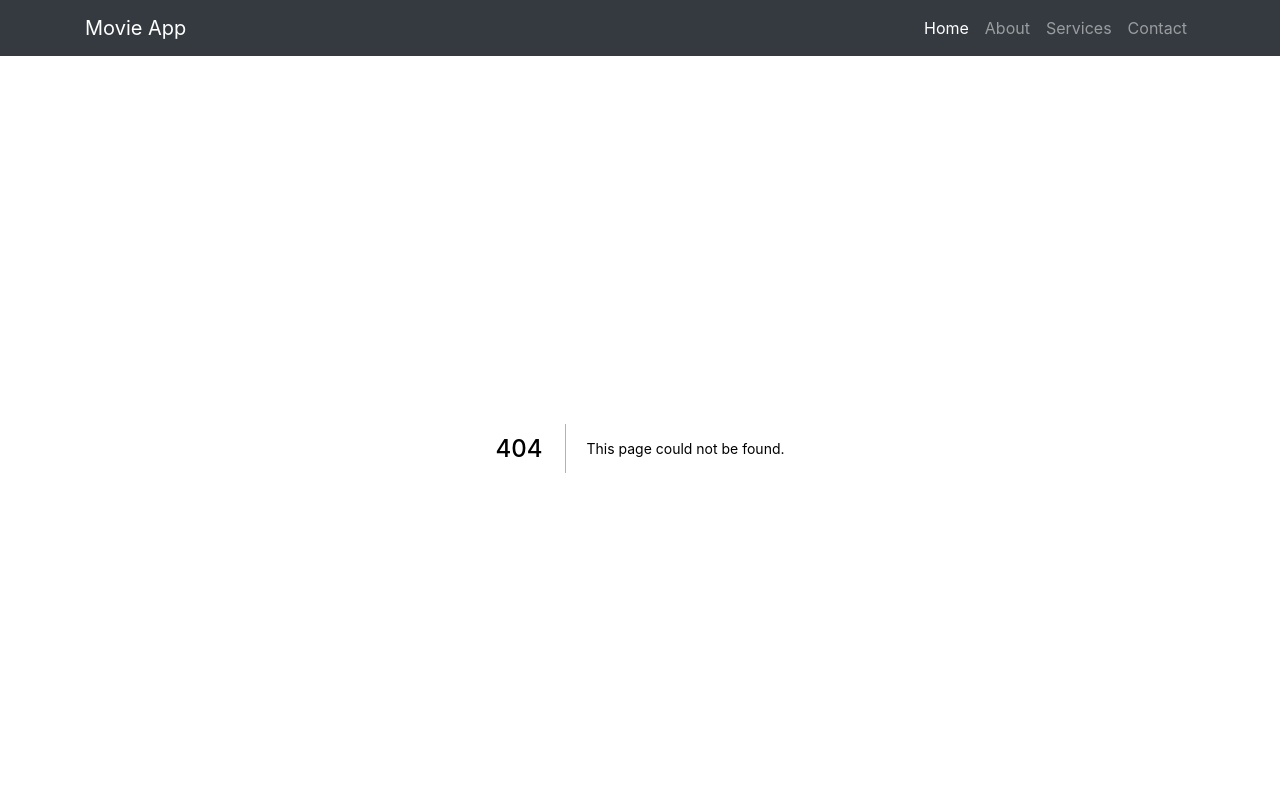
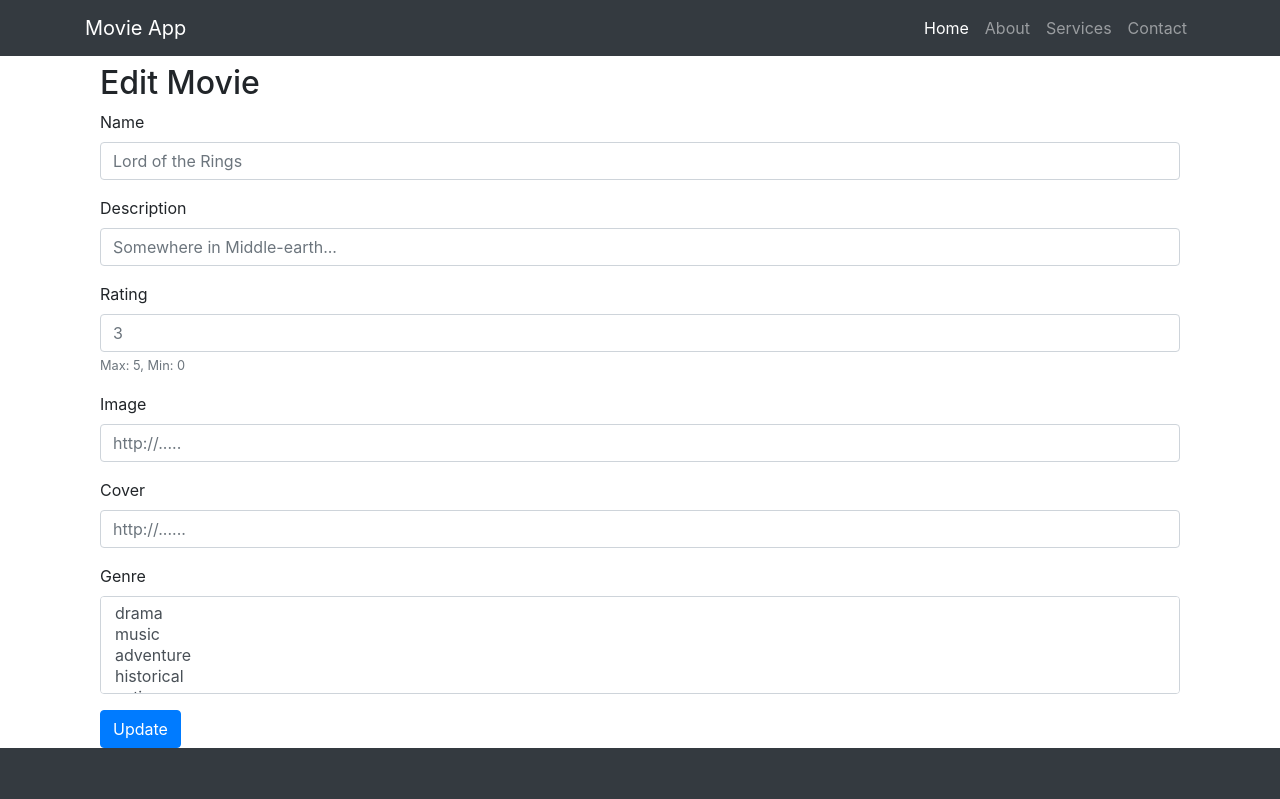
Before and after one commit to shouta-nakashima/movie-app, a Next.js app: page /movies/1/edit in a window 1280 px wide. Before the commit this address had no page. Shown: the top 799 px of the page. Built offline with nearby package versions, Linux system fonts and the light colour scheme; no server answers.

Commit message:
update movie

```diff
--- a/actions/index.js
+++ b/actions/index.js
@@ -36,6 +36,12 @@ export const getMovieById = (id) => {
 		.then((res) => res.data);
 };
 
+export const updateMovie = (movie) => {
+	return axios
+		.patch(`http://localhost:3000/api/v1/movie/${movie.id}`, movie)
+		.then((res) => res.data);
+};
+
 export const deleteMovie = (id) => {
 	return axios
 		.delete(`http://localhost:3000/api/v1/movie/${id}`)
--- a/components/MovieCreateForm.js
+++ b/components/MovieCreateForm.js
@@ -1,4 +1,4 @@
-import React, { useState } from "react";
+import React, { useEffect, useState } from "react";
 
 const MovieCreateForm = (props) => {
 	const [form, setForm] = useState({
@@ -8,6 +8,12 @@ const MovieCreateForm = (props) => {
 		image: "",
 		cover: "",
 	});
+
+	useEffect(() => {
+		if (props.initialData) {
+			setForm(props.initialData);
+		}
+	}, [props.initialData]);
 
 	const handleChange = (e) => {
 		const target = e.target;
@@ -121,7 +127,7 @@ const MovieCreateForm = (props) => {
 					</select>
 				</div>
 				<button onClick={submitForm} type="button" className="btn btn-primary">
-					Create
+					{props.submitText || "Create"}
 				</button>
 			</form>
 		</div>
--- /dev/null
+++ b/pages/movies/[id]/edit.js
@@ -0,0 +1,45 @@
+import React, { useState, useEffect } from "react";
+import MovieCreateForm from "../../../components/MovieCreateForm";
+import { getMovieById, updateMovie } from "../../../actions";
+import { useRouter } from "next/router";
+
+const EditMovie = (props) => {
+	const router = useRouter();
+	const [movie, setMovie] = useState({
+		name: "",
+		description: "",
+		rating: "",
+		image: "",
+		cover: "",
+	});
+
+	const handleUpdateMovie = (movie) => {
+		updateMovie(movie).then((updateMovies) => {
+			//console.log(JSON.stringify(movies));
+			router.push(`/movies/${movie.id}`);
+		});
+	};
+
+	useEffect(() => {
+		const { id } = props.query;
+		getMovieById(id).then((m) => {
+			setMovie(m);
+		});
+	}, []);
+	return (
+		<div className="container mt-3">
+			<h2>Edit Movie</h2>
+			<MovieCreateForm
+				submitText="Update"
+				initialData={movie}
+				handleFormSubmit={handleUpdateMovie}
+			/>
+		</div>
+	);
+};
+
+EditMovie.getInitialProps = ({ query }) => {
+	return { query };
+};
+
+export default EditMovie;
```
Also changed, not shown: pages/movies/[id]/index.js (renamed from pages/movies/[id].js, +16 -5 lines), 1 other file (tests, documents, lock files or other folders).
